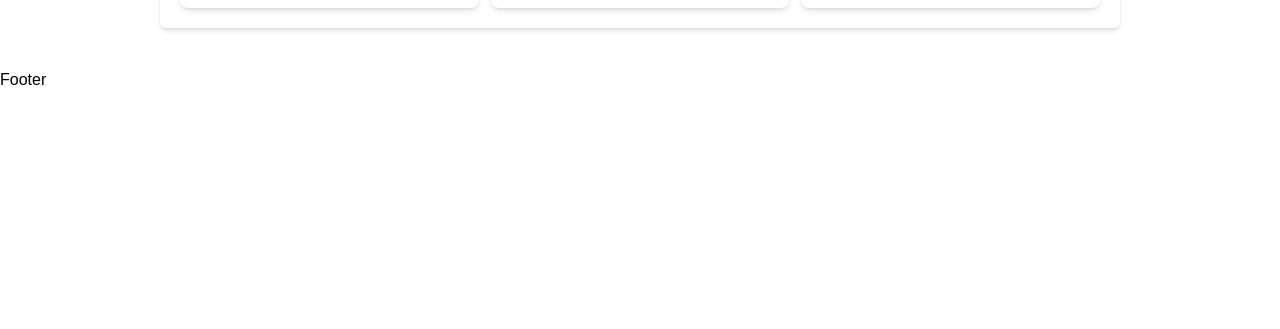
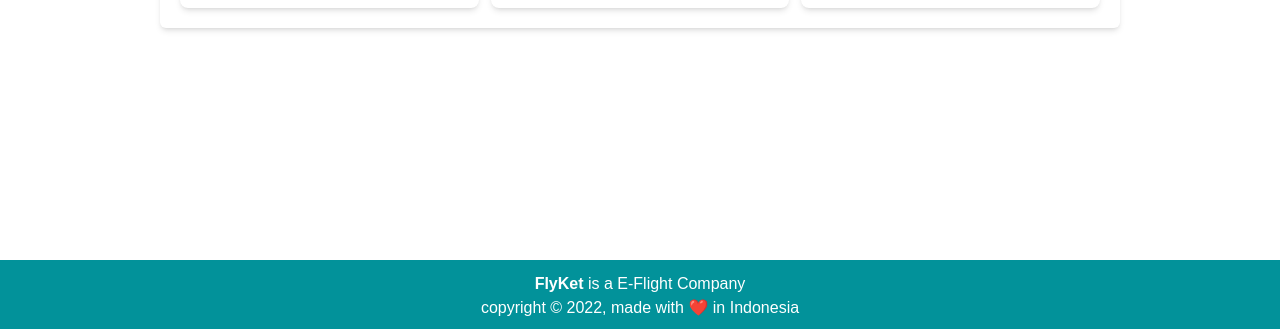
Before and after one commit to azarnuzy/E-Flight-Final-Project, a React (Create React App) app: page / in a window 1280 px wide. Shown: the part 468-797 px from the top of the page. Built offline with nearby package versions, Linux system fonts and the light colour scheme; what tailwindcss-font-inter would draw is missing.

Commit message:
add footer

```diff
--- a/src/components/Footer/Footer.js
+++ b/src/components/Footer/Footer.js
@@ -1,5 +1,16 @@
 import React from 'react';
 
 export default function Footer() {
-  return <div>Footer</div>;
+  return (
+    <div className="w-full flex items-center justify-center flex-col absolute bottom-0 bg-primary py-3">
+      <div className="flex justify-center flex-col text-center text-white">
+        <div className="font-medium">
+          <span className="font-semibold">FlyKet </span> is a E-Flight Company{' '}
+        </div>
+        <span className="font-medium">
+          copyright © 2022, made with ❤️ in Indonesia
+        </span>
+      </div>
+    </div>
+  );
 }
```
